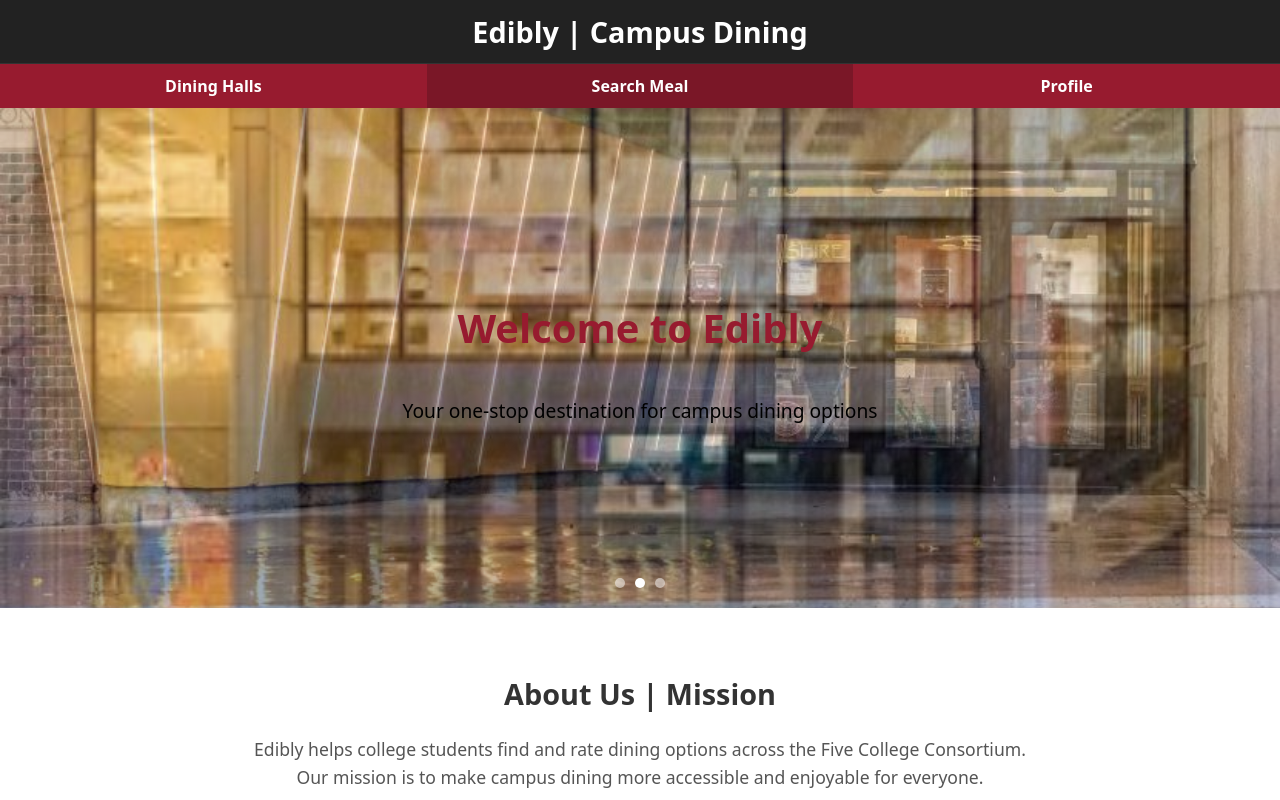
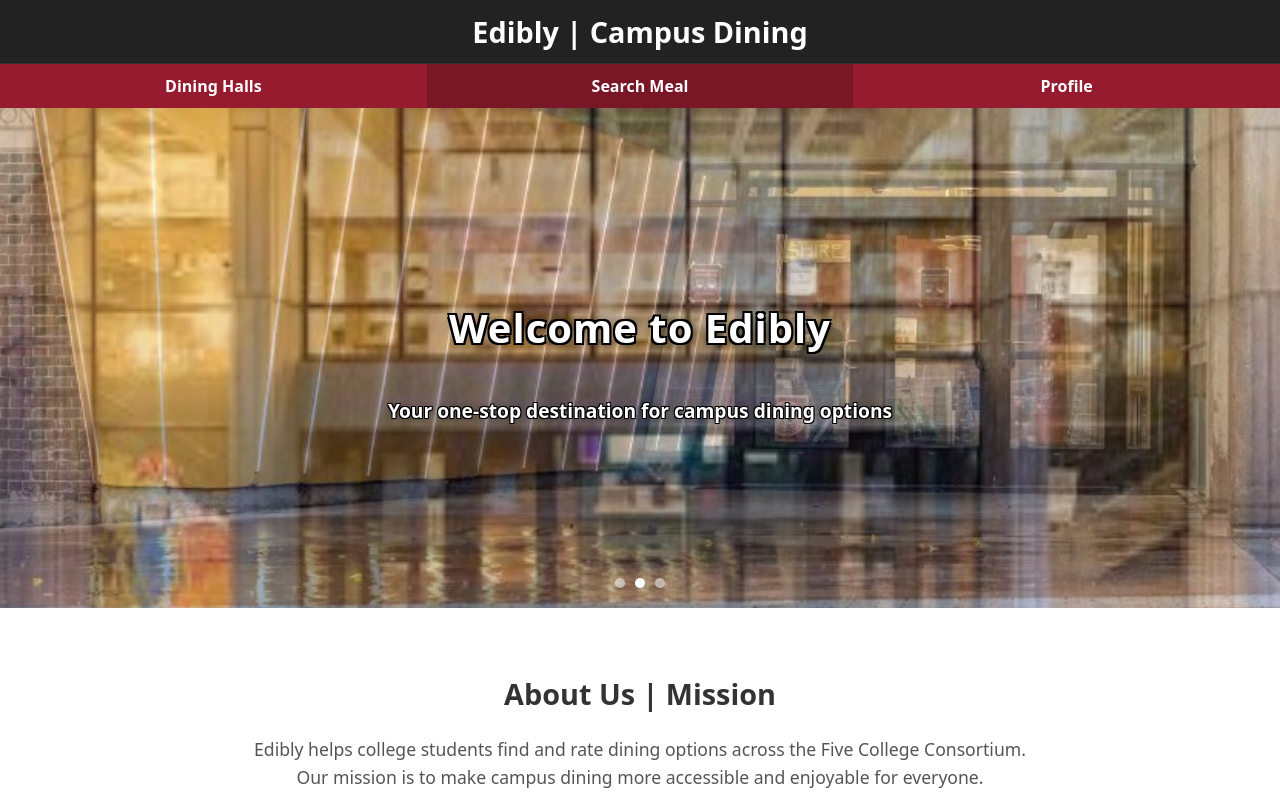
Before and after one commit to Justincheng2005/Edibly, a React (Vite) app in the folder client/: page / in a window 1280 px wide. Built offline with nearby package versions, Linux system fonts and the light colour scheme.

Commit message:
fixed navigation, added blur to image, fixed image readability

```diff
--- a/client/src/pages/HomePage.css
+++ b/client/src/pages/HomePage.css
@@ -79,26 +79,43 @@
     box-sizing: border-box;
     position: relative;
     min-height: 500px;
+    overflow: hidden;
+}
+
+.background-image {
+    position: absolute;
+    top: 0;
+    left: 0;
+    width: 100%;
+    height: 100%;
+    background-size: cover;
+    background-position: center;
+    transition: background-image 1s ease-in-out;
+    z-index: -1;
+    opacity: 0.95;
 }
 
 .welcome-title {
     font-size: 2.5rem;
     margin-bottom: 20px;
-    text-shadow: none;
+    text-shadow: -2px -2px 0 #000, 2px -2px 0 #000, -2px 2px 0 #000, 2px 2px 0 #000, 0 0 8px rgba(0, 0, 0, 0.5);
     background-color: transparent;
     padding: 0;
     border-radius: 0;
-    color: #971B2F;
-    /* UMass maroon color to match navbar */
+    color: white;
+    font-weight: bold;
+    letter-spacing: 1px;
 }
 
 .welcome-text {
     font-size: 1.2rem;
     max-width: 600px;
-    text-shadow: none;
+    text-shadow: -1px -1px 0 #000, 1px -1px 0 #000, -1px 1px 0 #000, 1px 1px 0 #000, 0 0 5px rgba(0, 0, 0, 0.5);
     background-color: transparent;
     padding: 0;
     border-radius: 0;
+    color: white;
+    font-weight: bold;
 }
 
 /* About section */
--- a/client/src/pages/HomePage.jsx
+++ b/client/src/pages/HomePage.jsx
@@ -34,7 +34,7 @@ const HomePage = () => {
 
             {/* Red Navbar */}
             <div className="main-navbar">
-                <Link to="/dininghalls" className="nav-button">
+                <Link to="/dining-halls" className="nav-button">
                     Dining Halls
                 </Link>
                 <div className="nav-button search-button">
@@ -55,6 +55,18 @@ const HomePage = () => {
                     transition: 'background-image 1s ease-in-out'
                 }}
             >
+                <div
+                    className="blur-overlay"
+                    style={{
+                        position: 'absolute',
+                        top: 0,
+                        left: 0,
+                        width: '100%',
+                        height: '100%',
+                        backdropFilter: 'blur(2px)',
+                        zIndex: -1
+                    }}
+                />
                 <h1 className="welcome-title">Welcome to Edibly</h1>
                 <p className="welcome-text">Your one-stop destination for campus dining options</p>
 
```
